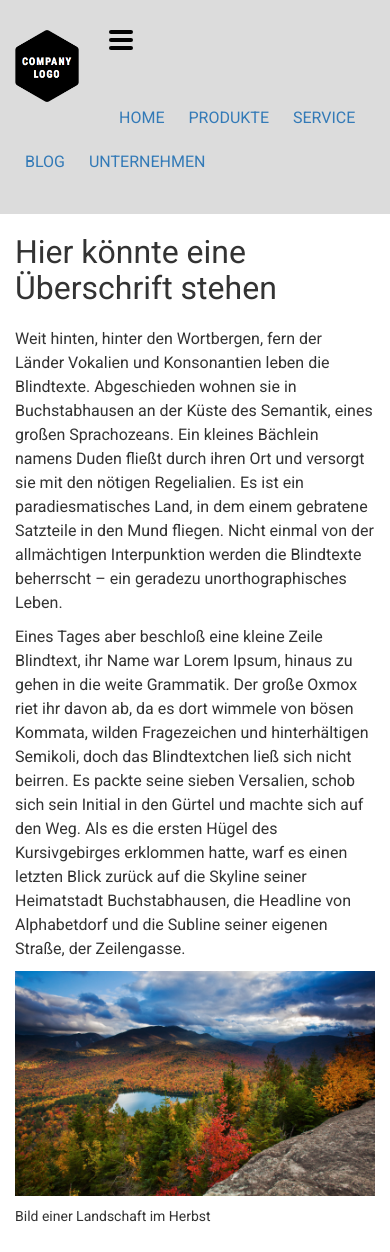
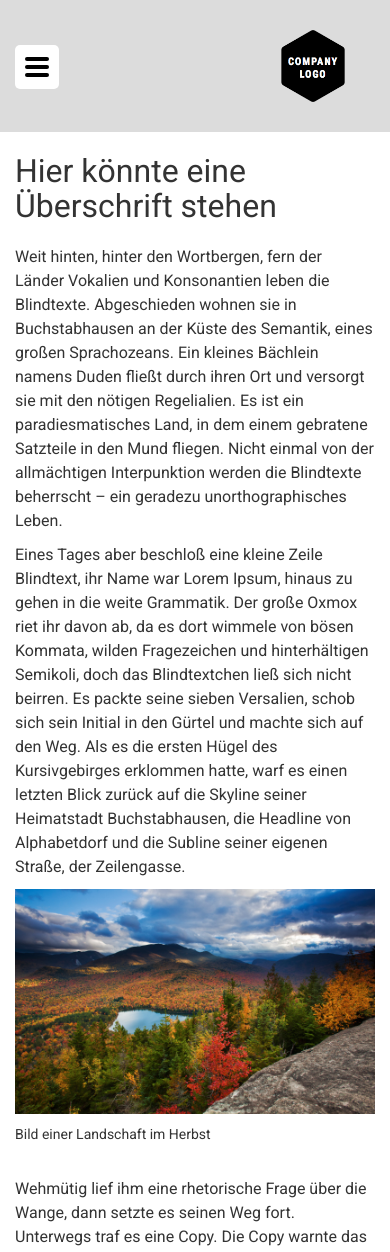
Before and after one commit to nzwiorek/demo1, a PHP site: page / in a window 390 px wide. Shown: the top 1252 px of the page. Run offline with PHP 8.4, Linux system fonts and the light colour scheme; some libraries are stand-ins or nearby versions.

Commit message:
Navigation

```diff
--- a/demo-project/css/main.css
+++ b/demo-project/css/main.css
@@ -132,6 +132,33 @@ th {
     visibility: hidden;
 }
 
+.locklayer {
+    display: none;
+}
+
+.page {
+    position: relative;
+}
+
+body.offcanvas-in .offcanvas {
+    visibility: visible;
+}
+
+body.offcanvas-in .page {
+    -webkit-transform: translateX(260px);
+}
+
+body.offcanvas-in .locklayer {
+    display: block;
+    position: absolute;
+    top: 0;
+    left: 0;
+    right: 0;
+    bottom: 0;
+    background-color: rgba(0,0,0,0.5);
+    z-index: 10;
+}
+
 /* Header */
 
 header[role=banner] {
@@ -150,15 +177,40 @@ header[role=banner] {
     height: auto;
 }
 
-.toggle-mobile-nav {
-    /*display: none;*/
+.toggle-nav-mobile {
+    display: none;
+    margin-top: 15px;
+    float: left;
+    width: 44px;
+    height: 44px;
+    background-color: white;
+    border-radius: 5px;
+    position: relative;
+}
+
+@media only screen and (max-width: 768px) {
+    .toggle-nav-mobile {
+        display: block;
+    }
+
+    .nav-primary ul {
+        display: none;
+    }
+
+    .logo {
+        float: right;
+    }
 }
 
 .icon-burger {
-    position: relative;
-    width: 44px;
-    height: 44px;
+    position: absolute;
+    width: 24px;
+    height: 20px;
     display: inline-block;
+    left: 50%;
+    top: 50%;
+    margin-left: -12px;
+    margin-top: -10px;
 }
 
 .icon-burger .bar {
@@ -190,6 +242,15 @@ header[role=banner] {
     text-transform: uppercase;
     padding: 10px;
     display: block;
+}
+
+.nav-mobile li {
+    display: block;
+}
+
+.nav-mobile a {
+    display: block;
+    padding: 10px 20px;
 }
 
 figure {
--- a/demo-project/js/main.js
+++ b/demo-project/js/main.js
@@ -0,0 +1,13 @@
+$(document).ready(function() {
+
+	// Toggle Mobile Menu
+	$('#toggleMenu').click(function(event) {
+		event.preventDefault();
+		$('body').addClass('offcanvas-in');
+	});
+
+	$('#lockLayer').click(function() {
+		$('body').removeClass('offcanvas-in');
+	});
+
+});
--- a/demo-project/markup/_head.html
+++ b/demo-project/markup/_head.html
@@ -48,11 +48,13 @@
 
         <div class="page">
 
+            <div class="locklayer" id="lockLayer"></div>
+
             <header role="banner">
                 <div class="container">
                     <nav class="nav-primary">
 
-                        <a href="" class="toggle-nav-mobile">
+                        <a href="" class="toggle-nav-mobile" id="toggleMenu">
                             <i class="icon-burger">
                                 <span class="bar"></span><span class="bar"></span><span class="bar"></span>
                             </i>
--- a/demo-project/markup/form.html
+++ b/demo-project/markup/form.html
@@ -1,4 +1,4 @@
-<form action="" method="">
+<form action="" method="post">
 
 	<div>
 		<label for="nachname">Nachname</label>
```
